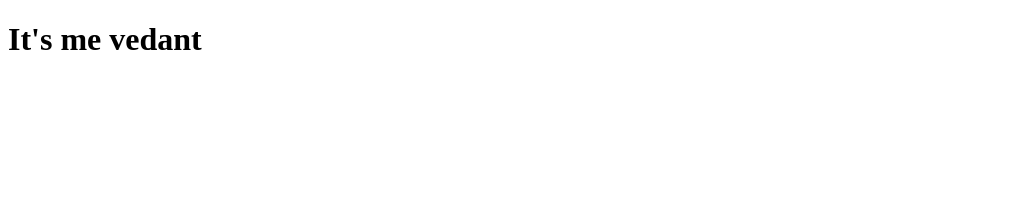
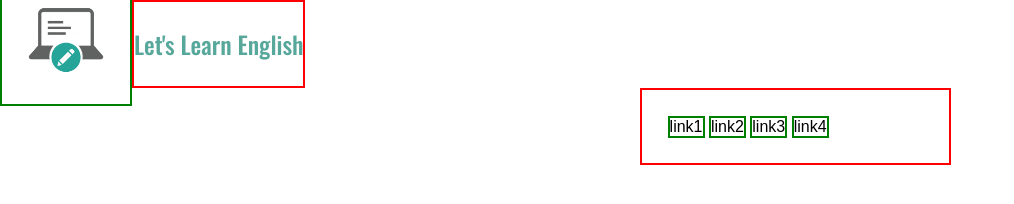
Before and after one commit to vedant-wankhade/vedant-wankhade.github.io, a plain HTML site: page index.html in a window 1280 px wide. Shown: the whole page, without its empty margins (0-1014 px from the left). Drawn offline with nearby package versions, Linux system fonts and the light colour scheme.

Commit message:
Add files via upload

```diff
--- a/index.html
+++ b/index.html
@@ -1,12 +1,33 @@
 <!DOCTYPE html>
-<html>
-	<head>
-		<title>VedantWankhade</title>
-	</head>
+<html lang="en">
+<head>
+    <meta charset="UTF-8">
+    <meta name="viewport" content="width=device-width, initial-scale=1.0">
+    <link rel="stylesheet" href="./styles/style.css">
 
-	<body>
+    <!-- google font embed link -->
+    <link href="https://fonts.googleapis.com/css2?family=Oswald:wght@500&display=swap" rel="stylesheet">
 
-	<h1>It's me vedant</h1>
+    <title>CPWWebsite</title>
+</head>
+<body>
+    <header>
+    <a href="./index.html"><div id="logo-place">
+        <img id="logo-image" src="./images/lapcil-removebg-preview.png" alt="">
+        <div id="logo">
+            <p>Let's Learn English</p>
+        </div>
+    </div>
+</a>
 
-	</body>
+    <nav>
+        <ul id="nav-list">
+            <li>link1</li>
+            <li>link2</li>
+            <li>link3</li>
+            <li>link4</li>
+        </ul>
+    </nav>
+    </header>
+</body>
 </html>
--- /dev/null
+++ b/styles/style.css
@@ -0,0 +1,40 @@
+body {
+    margin: 0;
+    padding: 0;
+}
+
+#logo-image {
+    border: 2px solid green;
+    float: left;
+    width: 10%;
+    height: 100%;
+    margin-top: -2%;
+    margin-bottom: -2%;
+    /*display: inline-block;*/
+}
+
+#logo {
+    border: 2px solid red;
+    font-size: x-large;
+    color: #57A79B;
+    /*display: inline-block;*/
+    float: left;
+    font-family: 'Oswald', sans-serif;;
+}
+
+#nav-list {
+    border: 2px solid red;
+    margin-right: 2%;
+    margin-left: 50%;
+    display: inline-block;
+    margin-top: 0;
+    list-style-type: none;
+    padding: 2%;
+    width: 20%;
+    font-family: Arial, Helvetica, sans-serif;
+}
+
+#nav-list li {
+    border: 2px solid green;
+    display: inline-block;
+}
```
Also changed, not shown: images/lapcil-removebg-preview.png (added), images/lapcil.png (added).
